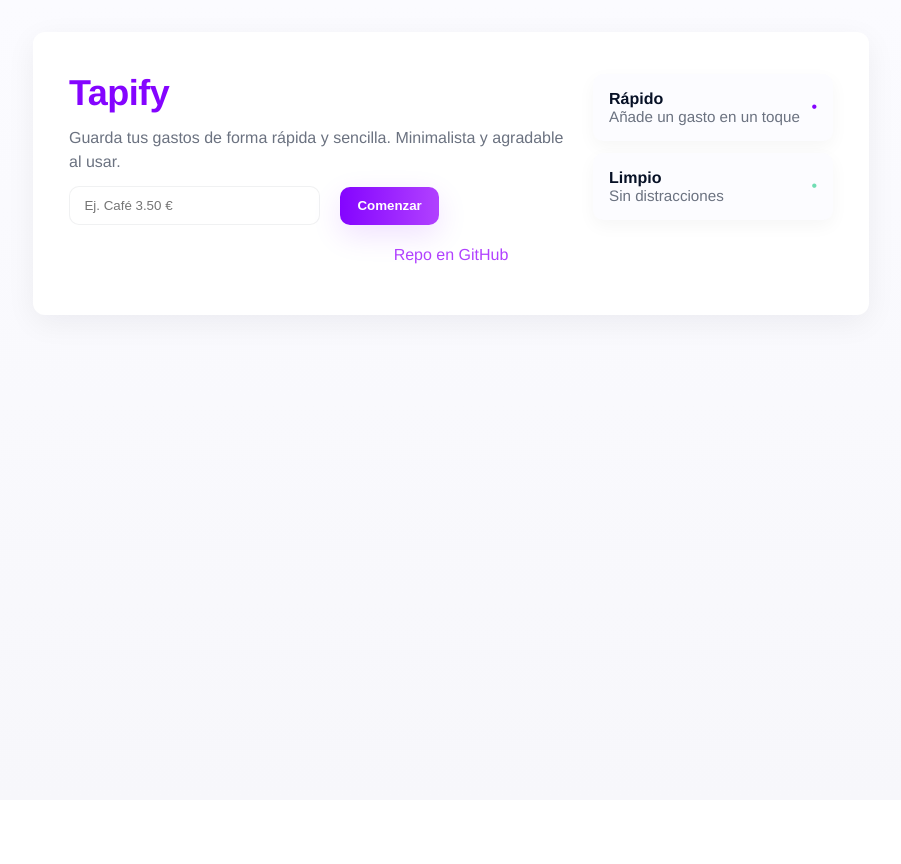
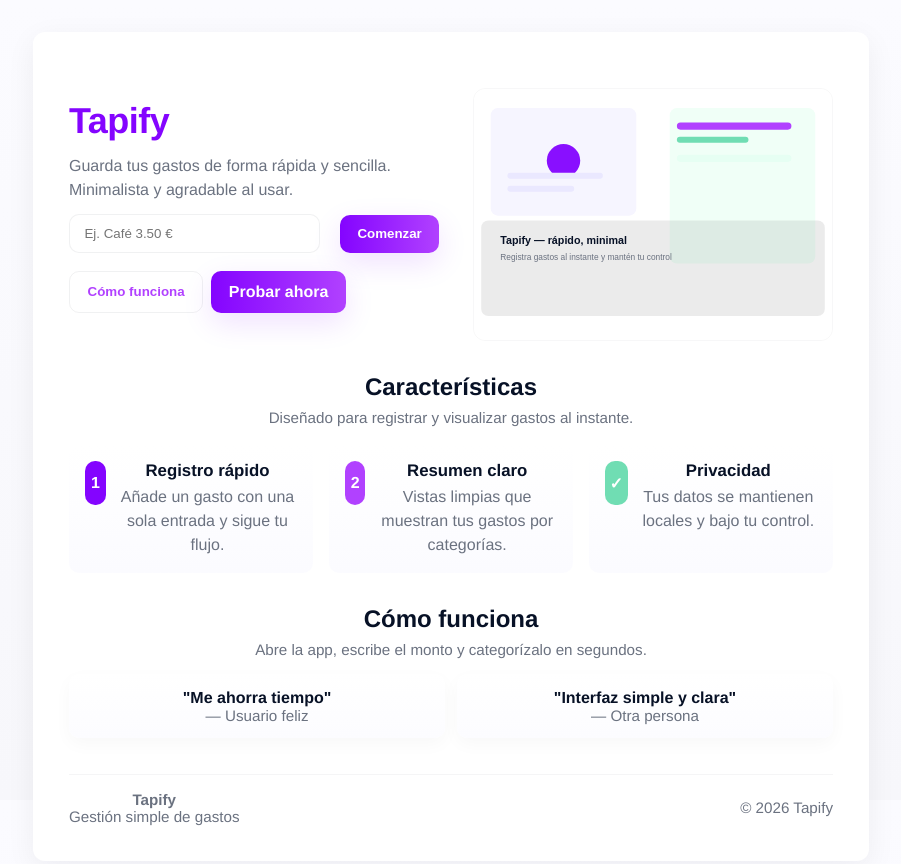
Before and after one commit to patriort/tapify-site, a Next.js app: page / in a window 1280 px wide. Shown: the top 864 px of the page, without its empty margins (189-1090 px from the left). Before the commit the page ends 800 px from the top, so only its background shows below. Built offline with nearby package versions, Linux system fonts and the light colour scheme.

Commit message:
feat(landing): add assets and extend landing sections (features, how-it-works, testimonials)

```diff
--- a/pages/index.js
+++ b/pages/index.js
@@ -18,30 +18,76 @@ export default function Home() {
               <input className="input" placeholder="Ej. Café 3.50 €" />
               <button className="btn btn-primary" style={{marginLeft:8}}>Comenzar</button>
             </div>
+
+            <div style={{marginTop:18,display:'flex',gap:8}}>
+              <button className="btn btn-ghost">Cómo funciona</button>
+              <a className="btn btn-primary" href="#features" style={{textDecoration:'none'}}>Probar ahora</a>
+            </div>
           </div>
 
-          <div className="right" style={{width:240}}>
-            <div className="card">
-              <div>
-                <div style={{fontWeight:700}}>Rápido</div>
-                <div className="muted">Añade un gasto en un toque</div>
-              </div>
-              <div style={{color:'var(--primary)'}}>•</div>
-            </div>
-
-            <div className="card" style={{marginTop:12}}>
-              <div>
-                <div style={{fontWeight:700}}>Limpio</div>
-                <div className="muted">Sin distracciones</div>
-              </div>
-              <div style={{color:'var(--accent)'}}>•</div>
+          <div className="right" style={{width:360}}>
+            <div className="screenshot">
+              <img src="/assets/illustration-hero.svg" alt="Tapify illustration" style={{width:'100%',display:'block'}} />
             </div>
           </div>
         </div>
 
-        <p style={{marginTop:18}}>
-          <a href="https://github.com/your-username/tapify-site" target="_blank" rel="noopener noreferrer">Repo en GitHub</a>
-        </p>
+        <section id="features" className="section">
+          <h2 style={{margin:0}}>Características</h2>
+          <p className="muted" style={{marginTop:6}}>Diseñado para registrar y visualizar gastos al instante.</p>
+
+          <div className="features">
+            <div className="feature">
+              <div className="icon" style={{background:'var(--primary)'}}>1</div>
+              <div>
+                <h3>Registro rápido</h3>
+                <p>Añade un gasto con una sola entrada y sigue tu flujo.</p>
+              </div>
+            </div>
+
+            <div className="feature">
+              <div className="icon" style={{background:'var(--primary-2)'}}>2</div>
+              <div>
+                <h3>Resumen claro</h3>
+                <p>Vistas limpias que muestran tus gastos por categorías.</p>
+              </div>
+            </div>
+
+            <div className="feature">
+              <div className="icon" style={{background:'var(--accent)'}}>✓</div>
+              <div>
+                <h3>Privacidad</h3>
+                <p>Tus datos se mantienen locales y bajo tu control.</p>
+              </div>
+            </div>
+          </div>
+        </section>
+
+        <section className="section">
+          <h2 style={{margin:0}}>Cómo funciona</h2>
+          <p className="muted" style={{marginTop:6}}>Abre la app, escribe el monto y categorízalo en segundos.</p>
+
+          <div className="testimonials" style={{marginTop:12}}>
+            <div className="testimonial">
+              <strong>"Me ahorra tiempo"</strong>
+              <div className="muted">— Usuario feliz</div>
+            </div>
+            <div className="testimonial">
+              <strong>"Interfaz simple y clara"</strong>
+              <div className="muted">— Otra persona</div>
+            </div>
+          </div>
+        </section>
+
+        <footer>
+          <div style={{display:'flex',justifyContent:'space-between',alignItems:'center',gap:12,flexWrap:'wrap'}}>
+            <div>
+              <strong>Tapify</strong>
+              <div className="muted">Gestión simple de gastos</div>
+            </div>
+            <div className="muted">© {new Date().getFullYear()} Tapify</div>
+          </div>
+        </footer>
       </main>
     </div>
   )
--- a/styles/globals.css
+++ b/styles/globals.css
@@ -52,3 +52,23 @@ main{background:var(--card);padding:2.25rem;border-radius:var(--radius);box-shad
 	.hero{flex-direction:row;justify-content:space-between;align-items:center}
 	.hero .left{flex:1;text-align:left}
 }
+
+/* Landing sections */
+.section{margin-top:2rem}
+.features{display:grid;grid-template-columns:1fr;gap:1rem;margin-top:1rem}
+.feature{background:linear-gradient(180deg,#fff,#fbfbff);padding:1rem;border-radius:10px;display:flex;gap:12px;align-items:flex-start}
+.feature .icon{width:44px;height:44px;border-radius:10px;display:inline-flex;align-items:center;justify-content:center;color:white;font-weight:700}
+.feature h3{margin:0;font-size:1.05rem}
+.feature p{margin:4px 0 0;color:var(--muted)}
+
+.screenshot{margin-top:1.25rem;border-radius:12px;overflow:hidden;border:1px solid rgba(11,18,32,0.03)}
+
+@media (min-width:880px){
+	.features{grid-template-columns:repeat(3,1fr)}
+}
+
+footer{margin-top:2.25rem;padding-top:1rem;border-top:1px solid rgba(11,18,32,0.04);color:var(--muted);font-size:0.95rem}
+
+.testimonials{margin-top:1rem;display:grid;grid-template-columns:1fr;gap:0.75rem}
+.testimonial{padding:0.9rem;border-radius:10px;background:linear-gradient(180deg,#fff,#fcfcff);box-shadow:0 6px 18px rgba(12,18,27,0.03)}
+@media (min-width:720px){.testimonials{grid-template-columns:repeat(2,1fr)}}
```
Also changed, not shown: public/assets/illustration-hero.svg (added), 1 other file (tests, documents, lock files or other folders).
